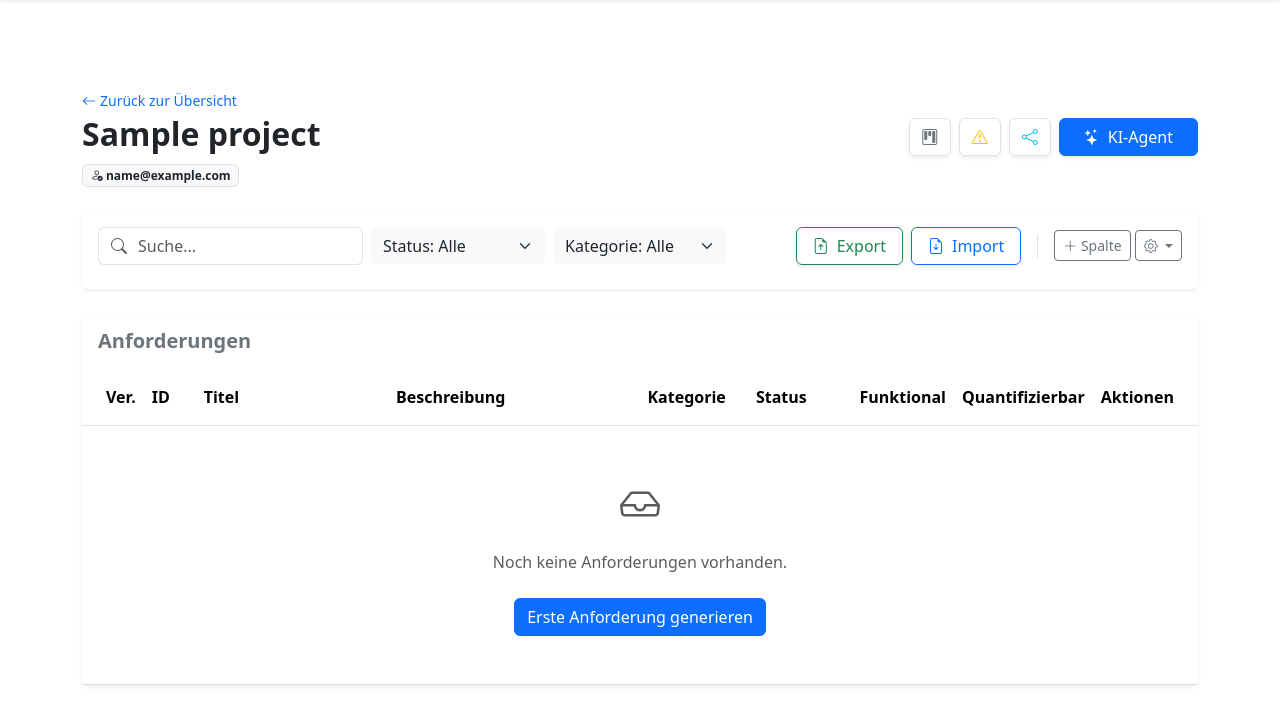
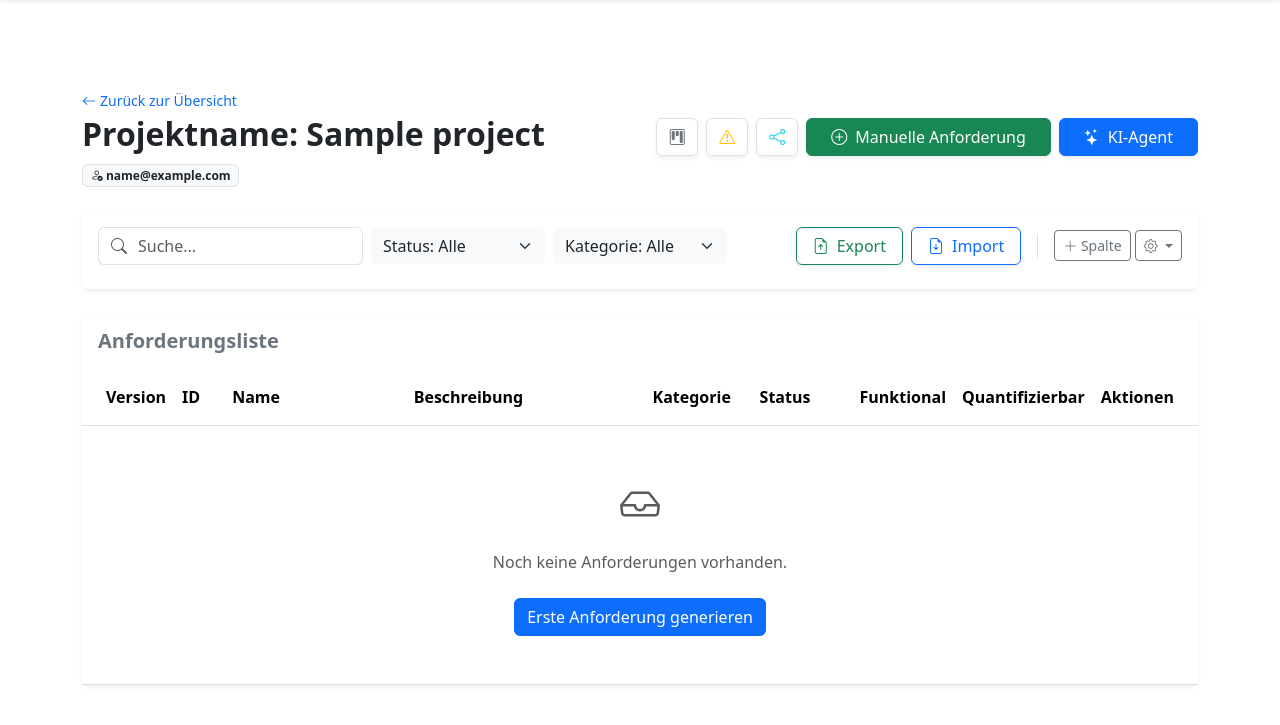
Before and after one commit to Sara26748/study-project, a Flask app: page /project/1 in a window 1280 px wide. Shown: the part 64-789 px from the top of the page. Run offline with Flask 3, Linux system fonts and the light colour scheme; a user stored in the database is signed in; data comes from the database, SQL or seed files in the repository; tables that the repository leaves empty hold one stand-in row (values such as "Sample post"); data that the repository does not hold is empty.

Commit message:
manuelle Erstellung von Anforderungen

```diff
--- a/app/routes.py
+++ b/app/routes.py
@@ -8,6 +8,86 @@ from .models import Project, Requirement, RequirementVersion, RequirementComment
 from .services.ai_client import generate_requirements
 
 bp = Blueprint('main', __name__)
+
+# Route: Manuelle Anforderung erstellen
+@bp.route("/project/<int:project_id>/manual_requirement", methods=["POST"])
+@login_required
+def create_manual_requirement(project_id):
+    project = Project.query.get_or_404(project_id)
+    check_project_access(project)
+
+    title = request.form.get("title", "").strip()
+    description = request.form.get("description", "").strip()
+    category = request.form.get("category", "").strip()
+    status = request.form.get("status", "Offen").strip()
+    is_quantifiable = request.form.get("is_quantifiable") == "on"
+    funktional = request.form.get("funktional") == "on"
+
+    if not title or not description:
+        flash("Name und Beschreibung sind erforderlich.", "danger")
+        return redirect(url_for('main.manage_project', project_id=project_id))
+
+    # Key für Duplikatserkennung
+    from .agent import normalize_key
+    key = normalize_key(title)
+    req = Requirement.query.filter_by(project_id=project_id, key=key).first()
+    if not req:
+        req = Requirement(project_id=project_id, key=key, funktional=funktional)
+        db.session.add(req)
+        db.session.flush()
+        version_index = 1
+        version_label = 'A'
+    else:
+        # Update funktional, falls geändert
+        if req.funktional != funktional:
+            req.funktional = funktional
+        last_version = req.versions[-1] if req.versions else None
+        version_index = last_version.version_index + 1 if last_version else 1
+        version_label = chr(ord('A') + (version_index - 1))
+
+    new_version = RequirementVersion(
+        requirement_id=req.id,
+        version_index=version_index,
+        version_label=version_label,
+        title=title,
+        description=description,
+        category=category,
+        status=status,
+        created_by_id=current_user.id
+    )
+    # Custom Data
+    custom_data = {}
+    if is_quantifiable:
+        custom_data['is_quantifiable'] = 'true'
+    else:
+        custom_data['is_quantifiable'] = 'false'
+    # Dynamische Spalten
+    for col in project.get_custom_columns():
+        val = request.form.get(f'custom_{col}', '').strip()
+        if val:
+            custom_data[col] = val
+    if custom_data:
+        new_version.set_custom_data(custom_data)
+    db.session.add(new_version)
+    db.session.flush()
+    # History
+    from .models import RequirementVersionHistory
+    import json
+    history_entry = RequirementVersionHistory(
+        version_id=new_version.id,
+        changed_by_id=current_user.id,
+        change_type='created',
+        changes=json.dumps({'action': 'Manuell erstellt', 'version': version_label})
+    )
+    db.session.add(history_entry)
+    db.session.commit()
+    # Notification
+    try:
+        notify_requirement_created(new_version, current_user)
+    except Exception:
+        pass
+    flash(f"Anforderung '{title}' wurde erfolgreich erstellt.", "success")
+    return redirect(url_for('main.manage_project', project_id=project_id))
 
 def check_project_access(project):
     """Check if current user has access to the project (owner or shared)."""
--- a/app/templates/create.html
+++ b/app/templates/create.html
@@ -32,7 +32,7 @@ content %} {% if not project %}
         <a href="{{ url_for('main.home') }}" class="text-decoration-none text-primary small mb-1 d-inline-flex align-items-center fw-medium" style="transition: color 0.2s ease;" onmouseover="this.style.color='#0a58ca'" onmouseout="this.style.color='#0d6efd'">
             <i class="bi bi-arrow-left me-1"></i> Zurück zur Übersicht
         </a>
-        <h2 class="fw-bold m-0">{{ project.name }}</h2>
+        <h2 class="fw-bold m-0">Projektname: {{ project.name }}</h2>
         {% if project.shared_with %}
         <div class="mt-2">
             {% for user in project.shared_with %}
@@ -59,6 +59,11 @@ content %} {% if not project %}
         </button>
         <button class="btn btn-white border shadow-sm text-info" data-bs-toggle="modal" data-bs-target="#shareProjectModal" title="Projekt teilen">
             <i class="bi bi-share"></i>
+        </button>
+
+        <!-- Button: Manuelle Anforderung erstellen -->
+        <button class="btn btn-success d-flex align-items-center shadow-sm px-4" data-bs-toggle="modal" data-bs-target="#manualRequirementModal">
+            <i class="bi bi-plus-circle me-2"></i> Manuelle Anforderung
         </button>
 
         <!-- Main CTA -->
@@ -230,7 +235,7 @@ document.addEventListener('DOMContentLoaded', function() {
                                 <span class="badge bg-success bg-opacity-10 text-success">Geschützt</span>
                             </li>
                             <li class="d-flex justify-content-between align-items-center px-3 py-1">
-                                <span class="small"><i class="bi bi-shield-fill-check text-success me-1"></i>Title</span>
+                                <span class="small"><i class="bi bi-shield-fill-check text-success me-1"></i>Name</span>
                                 <span class="badge bg-success bg-opacity-10 text-success">Geschützt</span>
                             </li>
                             <li class="d-flex justify-content-between align-items-center px-3 py-1">
@@ -307,16 +312,16 @@ document.addEventListener('DOMContentLoaded', function() {
 <!-- Main Requirements Table -->
 <div class="card shadow-sm border-0">
   <div class="card-header bg-white py-3 border-0">
-    <h5 class="mb-0 fw-bold text-secondary">Anforderungen</h5>
+    <h5 class="mb-0 fw-bold text-secondary">Anforderungsliste</h5>
   </div>
   <div class="card-body p-0">
     <div class="table-responsive">
       <table class="table table-hover align-middle mb-0">
         <thead class="bg-secondary bg-opacity-10 text-dark">
           <tr>
-            <th class="ps-4 py-3" style="width: 5%">Ver.</th>
+            <th class="ps-4 py-3" style="width: 5%">Version</th>
             <th class="py-3" style="width: 5%">ID</th>
-            <th class="py-3" style="width: 20%">Titel</th>
+            <th class="py-3" style="width: 20%">Name</th>
             <th class="py-3" style="width: 25%">Beschreibung</th>
             {% for column in custom_columns %}
             <th class="py-3" style="width: 10%">{{ column }}</th>
@@ -632,7 +637,7 @@ document.addEventListener('DOMContentLoaded', function() {
             value="intermediate"
           />
           <div class="mb-3">
-            <label for="editTitle" class="form-label">Title *</label>
+            <label for="editTitle" class="form-label">Name *</label>
             <input
               type="text"
               class="form-control"
@@ -708,6 +713,65 @@ document.addEventListener('DOMContentLoaded', function() {
           >
             Speichern (Fertig)
           </button>
+        </div>
+      </form>
+    </div>
+  </div>
+</div>
+
+<!-- Modal: Manuelle Anforderung erstellen -->
+<div class="modal fade" id="manualRequirementModal" tabindex="-1">
+  <div class="modal-dialog modal-lg">
+    <div class="modal-content">
+      <div class="modal-header">
+        <h5 class="modal-title">Manuelle Anforderung erstellen</h5>
+        <button type="button" class="btn-close" data-bs-dismiss="modal"></button>
+      </div>
+      <form id="manualRequirementForm" method="POST" action="{{ url_for('main.create_manual_requirement', project_id=project.id) }}">
+        <div class="modal-body">
+          <div class="mb-3">
+            <label for="manualTitle" class="form-label">Name *</label>
+            <input type="text" class="form-control" id="manualTitle" name="title" required />
+          </div>
+          <div class="mb-3">
+            <label for="manualDescription" class="form-label">Beschreibung *</label>
+            <textarea class="form-control" id="manualDescription" name="description" rows="4" required></textarea>
+          </div>
+          <div class="mb-3">
+            <label for="manualCategory" class="form-label">Kategorie</label>
+            <input type="text" class="form-control" id="manualCategory" name="category" />
+          </div>
+          <div class="mb-3">
+            <label for="manualStatus" class="form-label">Status</label>
+            <select class="form-select" id="manualStatus" name="status">
+              <option value="Offen">Offen</option>
+              <option value="In Arbeit">In Arbeit</option>
+              <option value="Fertig">Fertig</option>
+            </select>
+          </div>
+          <div class="mb-3">
+            <div class="form-check">
+              <input class="form-check-input" type="checkbox" id="manualQuantifiable" name="is_quantifiable" />
+              <label class="form-check-label" for="manualQuantifiable">
+                <strong>Quantifizierbar</strong>
+                <small class="text-muted d-block">Diese Anforderung kann quantitativ gemessen werden (z.B. Performance-Werte, Zeitlimits, etc.)</small>
+              </label>
+            </div>
+          </div>
+          <div class="mb-3">
+            <div class="form-check">
+              <input class="form-check-input" type="checkbox" id="manualFunktional" name="funktional" />
+              <label class="form-check-label" for="manualFunktional">
+                <strong>Funktional</strong>
+                <small class="text-muted d-block">Diese Anforderung ist funktional (z.B. beschreibt eine Funktion oder ein Verhalten).</small>
+              </label>
+            </div>
+          </div>
+          <div id="manualDynamicColumnsContainer"></div>
+        </div>
+        <div class="modal-footer">
+          <button type="button" class="btn btn-secondary" data-bs-dismiss="modal">Abbrechen</button>
+          <button type="submit" class="btn btn-success">Erstellen</button>
         </div>
       </form>
     </div>
--- a/requirements.txt
+++ b/requirements.txt
@@ -37,4 +37,4 @@ Werkzeug==3.1.3
 WTForms==3.2.1
 python-dotenv==1.0.1
 zipp==3.23.0
-Flask-Migrate
+flask-migrate
```
Also changed, not shown: check_and_create_tables.py (added).
